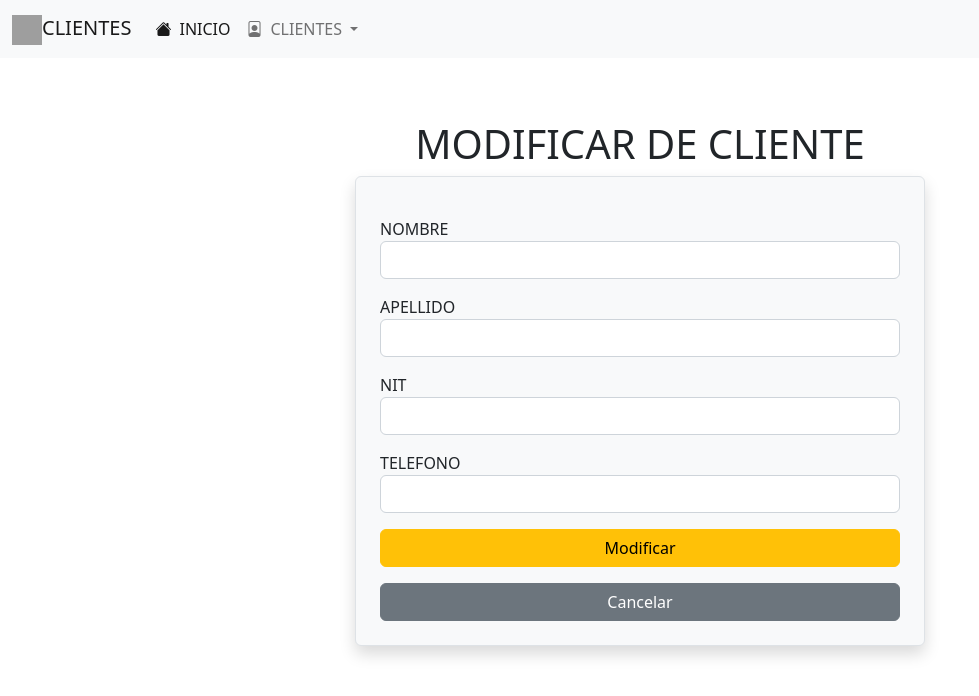
After one commit to Jeanpaulvargas/clientes, a PHP site: page /vistas/cliente/modificar.php?cli_id=1 in a window 1280 px wide. The commit adds this page. Shown: the top 696 px of the page, without its empty margins (0-979 px from the left). Run offline with PHP 8.4, Linux system fonts and the light colour scheme; data that the repository does not hold is empty; grey boxes are pictures that could not be loaded.

Commit message:
creacion de controladores y vistas

```diff
--- a/controladores/clientes/buscar.php
+++ b/controladores/clientes/buscar.php
@@ -40,7 +40,7 @@
     </div>
     <div class="row mb-4 justify-content-center">
         <div class="col-lg-6">
-            <a href="../../vistas/clientes/buscar.php" class="btn btn-primary w-100">Volver al formulario de busqueda</a>
+            <a href="../../vistas/cliente/buscar.php" class="btn btn-primary w-100">Volver al formulario de busqueda</a>
         </div>
     </div>
     <h1 class="text-center">Listado de clientes</h1>
@@ -72,7 +72,7 @@
                                         Acciones
                                     </button>
                                     <ul class="dropdown-menu">
-                                        <li><a class="dropdown-item" href="../../vistas/clientes/modificar.php?cli_id=<?= base64_encode($cliente['cli_id'])?>"><i class="bi bi-pencil-square me-2"></i>Modificar</a></li>
+                                        <li><a class="dropdown-item" href="../../vistas/cliente/modificar.php?cli_id=<?= base64_encode($cliente['cli_id'])?>"><i class="bi bi-pencil-square me-2"></i>Modificar</a></li>
                                         <li><a class="dropdown-item" href="../../controladores/clientes/eliminar.php?cli_id=<?= base64_encode($cliente['cli_id'])?>"><i class="bi bi-trash me-2"></i>Eliminar</a></li>
                                     </ul>
                                 </div>
--- a/controladores/clientes/guardar.php
+++ b/controladores/clientes/guardar.php
@@ -55,7 +55,7 @@ include_once '../../vistas/templates/header.php'; ?>
 </div>
 <div class="row justify-content-center">
     <div class="col-lg-6">
-        <a href="../../vistas/clientes/index.php" class="btn btn-primary w-100">Volver al formulario</a>
+        <a href="../../vistas/cliente/index.php" class="btn btn-primary w-100">Volver al formulario</a>
     </div>
 </div>
 
--- /dev/null
+++ b/vistas/cliente/modificar.php
@@ -0,0 +1,56 @@
+<?php
+
+require '../../modelos/Cliente.php';
+
+$_GET['cli_id'] = filter_var(base64_decode($_GET['cli_id']), FILTER_SANITIZE_NUMBER_INT);
+$cliente = new Cliente();
+
+$ClienteRegistrado = $cliente->buscarId($_GET['cli_id']);
+
+include_once '../../vistas/templates/header.php'; ?>
+<h1 class="text-center">MODIFICAR DE CLIENTE</h1>
+<div class="row justify-content-center">
+    <form action="../../controladores/clientes/modificar.php" method="POST" class="border bg-light shadow rounded p-4 col-lg-6">
+        <div class="row mb-3">
+            <div class="col">
+                <input type="hidden" name="cli_id" id="cli_id" class="form-control" required value="<?= $ClienteRegistrado['cli_id'] ?>">
+            </div>
+        </div>
+        <div class="row mb-3">
+            <div class="col">
+                <label for="cli_nombre">NOMBRE</label>
+                <input type="text" name="cli_nombre" id="cli_nombre" class="form-control" required value="<?= $ClienteRegistrado['cli_nombre'] ?>">
+            </div>
+        </div>
+        <div class="row mb-3">
+            <div class="col">
+                <label for="cli_apellido">APELLIDO</label>
+                <input type="text" name="cli_apellido" id="cli_apellido" class="form-control" required value="<?= $ClienteRegistrado['cli_apellido'] ?>">
+            </div>
+        </div>
+        <div class="row mb-3">
+            <div class="col">
+                <label for="cli_nit">NIT</label>
+                <input type="text" name="cli_nit" id="cli_nit" class="form-control" required value="<?= $ClienteRegistrado['cli_nit'] ?>">
+            </div>
+        </div>
+        <div class="row mb-3">
+            <div class="col">
+                <label for="cli_telefono">TELEFONO</label>
+                <input type="text" name="cli_telefono" id="cli_telefono" class="form-control" required value="<?= $ClienteRegistrado['cli_telefono'] ?>">
+            </div>
+        </div>
+        <div class="row mb-3">
+            <div class="col">
+                <button type="submit" class="btn btn-warning w-100">Modificar</button>
+            </div>
+        </div>
+        <div class="row">
+            <div class="col">
+                <a href="../../controladores/clientes/buscar.php" class="btn btn-secondary w-100">Cancelar</a>
+            </div>
+        </div>
+    </form>
+</div>
+
+<?php include_once '../../vistas/templates/footer.php'; ?>
--- /dev/null
+++ b/vistas/templates/footer.php
@@ -0,0 +1,4 @@
+</div>
+<script src="https://cdn.jsdelivr.net/npm/bootstrap@5.2.3/dist/js/bootstrap.bundle.min.js"></script>
+</body>
+</html>
--- /dev/null
+++ b/vistas/templates/header.php
@@ -0,0 +1,13 @@
+<!DOCTYPE html>
+<html lang="es">
+<head>
+    <meta charset="UTF-8">
+    <meta name="viewport" content="width=device-width, initial-scale=1.0">
+    <link rel="stylesheet" href="https://cdn.jsdelivr.net/npm/bootstrap@5.2.3/dist/css/bootstrap.min.css">
+    <link rel="stylesheet" href="https://cdn.jsdelivr.net/npm/bootstrap-icons@1.11.3/font/bootstrap-icons.min.css">
+    <link rel="shortcut icon" href="/images/iconocli.png" type="image/x-icon">
+    <title>CLIENTES</title>
+</head>
+<body>
+<?php include_once '../../vistas/templates/navbar.php'?>
+<div class="container mt-5 pt-5">
--- /dev/null
+++ b/vistas/templates/navbar.php
@@ -0,0 +1,23 @@
+<nav class="navbar fixed-top navbar-expand-lg bg-light">
+  <div class="container-fluid">
+    <a class="navbar-brand" href="../../vistas/cliente/index.php"><img src="../../images/iconocli.png" alt="Logo" width="30" height="30">CLIENTES</a>
+    <button class="navbar-toggler" type="button" data-bs-toggle="collapse" data-bs-target="#navbarScroll" aria-controls="navbarScroll" aria-expanded="false" aria-label="Toggle navigation">
+      <span class="navbar-toggler-icon"></span>
+    </button>
+    <div class="collapse navbar-collapse" id="navbarScroll">
+      <ul class="navbar-nav me-auto my-2 my-lg-0" style="--bs-scroll-height: 100px;">
+        <li class="nav-item">
+          <a class="nav-link active" aria-current="page" href="../../vistas/cliente/index.php"><i class="bi bi-house-fill me-2"></i>INICIO</a>
+        </li>
+        <li class="nav-item dropdown">
+          <a class="nav-link dropdown-toggle" href="#" role="button" data-bs-toggle="dropdown" aria-expanded="false">
+            <i class="bi bi-file-person me-2"></i>CLIENTES
+          </a>
+          <ul class="dropdown-menu">
+            <li><a class="dropdown-item" href="../../vistas/cliente/index.php"><i class="bi bi-plus-circle me-2"></i>CREAR</a></li>
+            <li><a class="dropdown-item" href="../cliente/buscar.php"><i class="bi bi-search me-2"></i>BUSCAR</a></li>
+          </ul>
+        </li>
+    </div>
+  </div>
+</nav>
```
Also changed, not shown: vistas/cliente/buscar.php (added, +29 -0 lines), vistas/cliente/index.php (added, +45 -0 lines).
